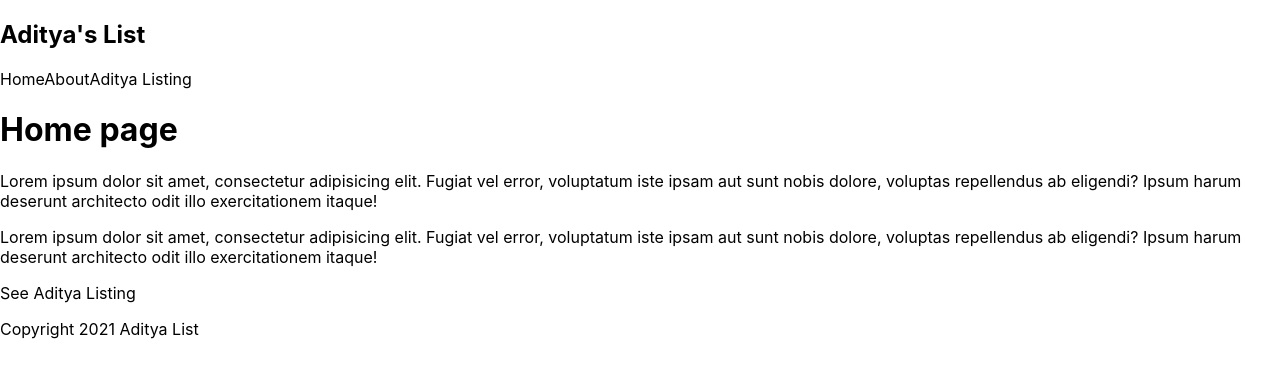
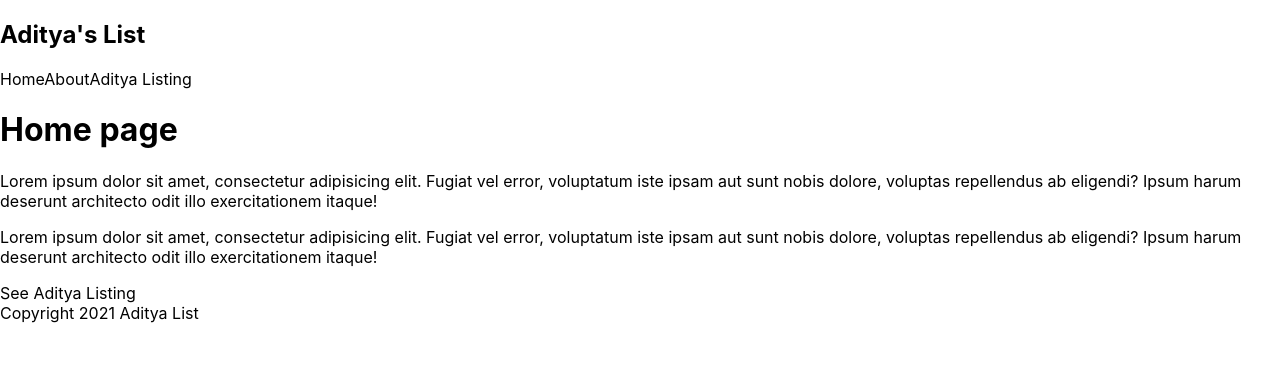
Before and after one commit to adityajinegar/list-of-people-nextjs, a Next.js app: page / in a window 1280 px wide. Shown: the top 378 px of the page. Built offline with nearby package versions, Linux system fonts and the light colour scheme.

Commit message:
Update Footer.js

```diff
--- a/components/Footer.js
+++ b/components/Footer.js
@@ -1,7 +1,7 @@
 const Footer = () => {
   return (
     <div>
-      <p>Copyright 2021 Aditya List</p>
+      <footer>Copyright 2021 Aditya List</footer>
     </div>
   );
 };
```
